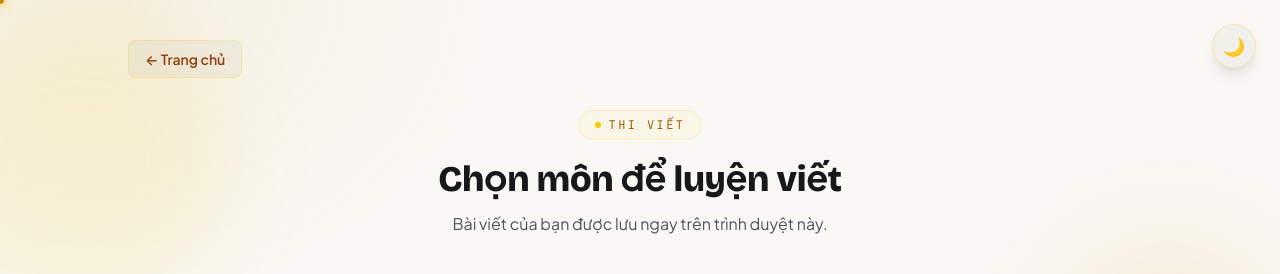
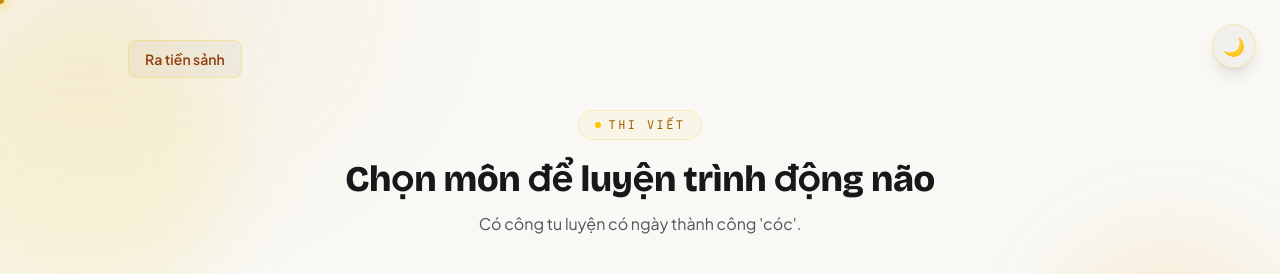
Before and after one commit to TruonTran/lean_quiz, a React (Vite) app: page /essays in a window 1280 px wide. Shown: the top 274 px of the page. Built offline with nearby package versions, Linux system fonts and the light colour scheme; no server answers; the database is empty.

Commit message:
fix tí nội dung

```diff
--- a/src/pages/EssaySubjectsPage.tsx
+++ b/src/pages/EssaySubjectsPage.tsx
@@ -9,10 +9,10 @@ export default function EssaySubjectsPage() {
   return (
     <PageShell
       eyebrow="Thi viết"
-      title="Chọn môn để luyện viết"
-      subtitle="Bài viết của bạn được lưu ngay trên trình duyệt này."
+      title="Chọn môn để luyện trình động não"
+      subtitle="Có công tu luyện có ngày thành công 'cóc'."
       backTo="/"
-      backLabel="← Trang chủ"
+      backLabel="Ra tiền sảnh"
     >
       <SubjectGrid
         filter={(s) => hasEssay(s.examType)}
@@ -23,7 +23,7 @@ export default function EssaySubjectsPage() {
           ).length;
           return {
             badge: written > 0 ? `${written} bài đã viết` : undefined,
-            cta: written > 0 ? "Tiếp tục viết" : "Xem đề",
+            cta: written > 0 ? "Luyện công tiếp" : "Mở chân kinh",
           };
         }}
       />
```
